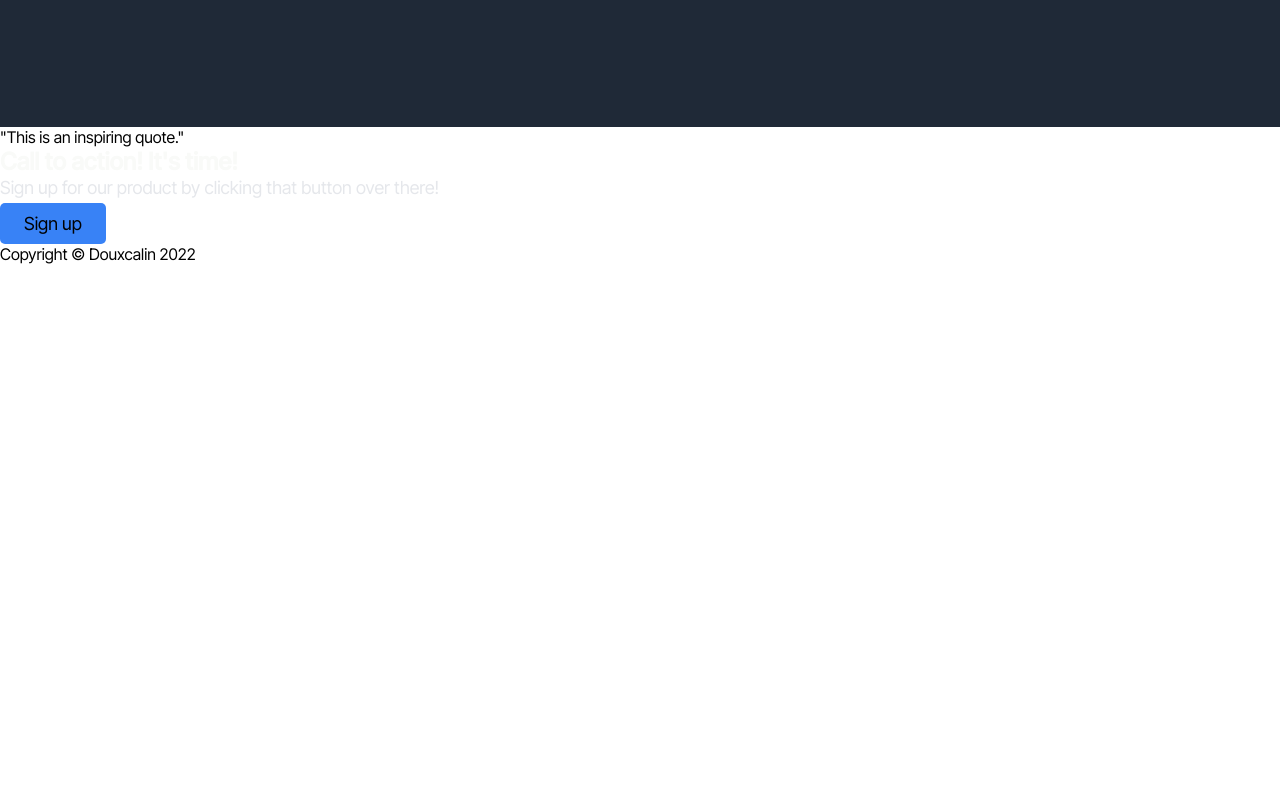
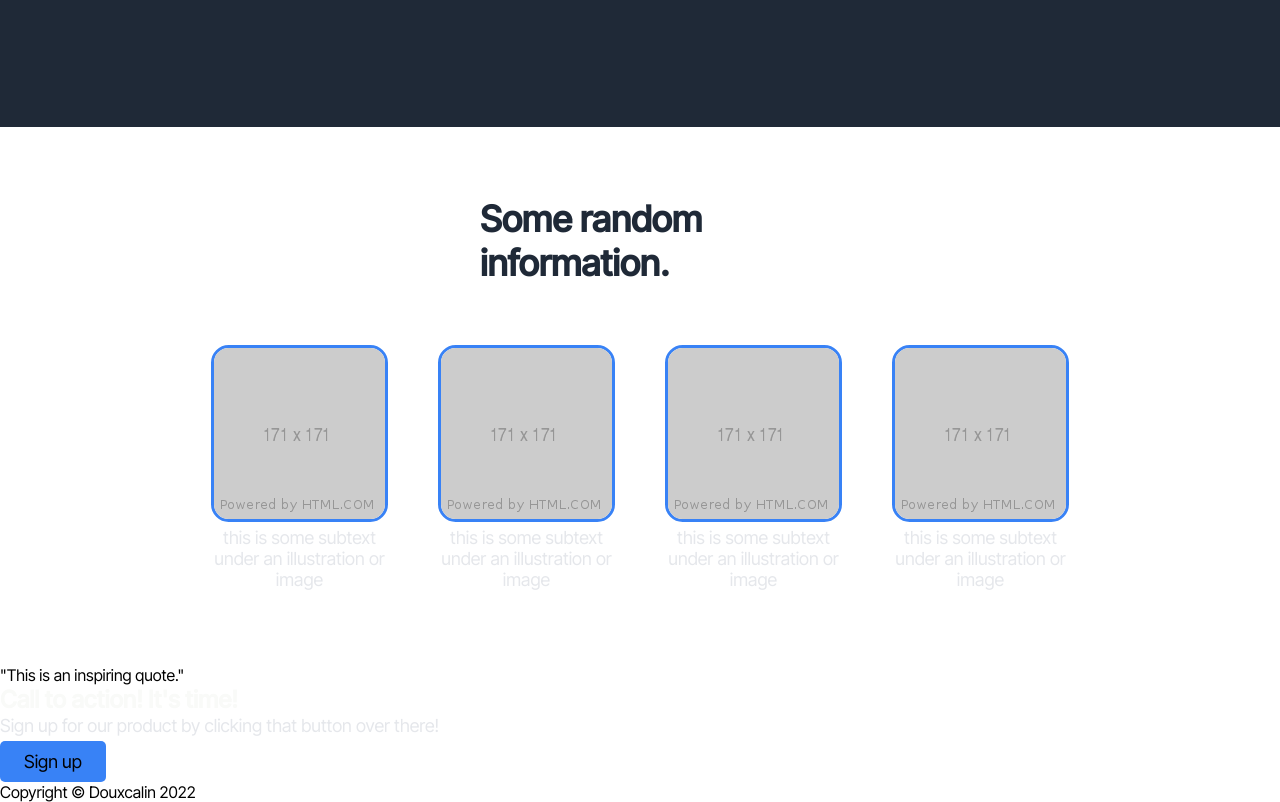
Before and after one commit to douxcalin/landing-page, a plain HTML site: page index.html in a window 1280 px wide. Shown: the part 480-1282 px from the top of the page. Before the commit the page ends 800 px from the top, so only its background shows below. Drawn offline with Linux system fonts and the light colour scheme.

Commit message:
Edit index.html and style.css

```diff
--- a/css/style.css
+++ b/css/style.css
@@ -71,3 +71,33 @@ button {
 .container {
     padding:
 }
+
+.info-one, .info-two, .info-three, .info-four {
+    border-radius:10%;
+    border: 3px solid #3882f6;
+}
+
+.info-header {
+    color: #1F2937;
+    font-size: 36px;
+    font-weight: bolder;
+}
+
+.info-container {
+    display: flex;
+    justify-content: center;
+    align-content: center;
+    gap: 50px;
+    text-align: center;
+}
+
+.info {
+    padding: 70px 30rem 70px 30rem;
+}
+
+#info-text{
+    display: flex;
+    justify-content: center;
+    align-items: center;
+    padding-bottom: 60px;
+}
--- a/index.html
+++ b/index.html
@@ -31,7 +31,29 @@
     </div>
 
     <div class="info">
+        <div class="info-header" id="info-text">Some random information.</div>
+        <div class="info-container">
 
+            <div class="inf-one">
+                <img src="/images/171x171.png" class="info-one" alt="Dummy Image" />
+                <div class="secondary-text">this is some subtext under an illustration or image</div>
+            </div>
+
+            <div class="inf-two">
+                <img src="/images/171x171.png" class="info-two" alt="Dummy Image" />
+                <div class="secondary-text">this is some subtext under an illustration or image</div>
+            </div>
+
+            <div class="inf-three">
+                <img src="/images/171x171.png" class="info-three" alt="Dummy Image" />
+                <div class="secondary-text">this is some subtext under an illustration or image</div>
+            </div>
+
+            <div class="inf-four">
+                <img src="/images/171x171.png" class="info-four" alt="Dummy Image" />
+                <div class="secondary-text">this is some subtext under an illustration or image</div>
+            </div>
+        </div>
     </div>
     <div class="quote">
         <div class="quote-text">"This is an inspiring quote."</div>
```
Also changed, not shown: images/171x171.png (added).
